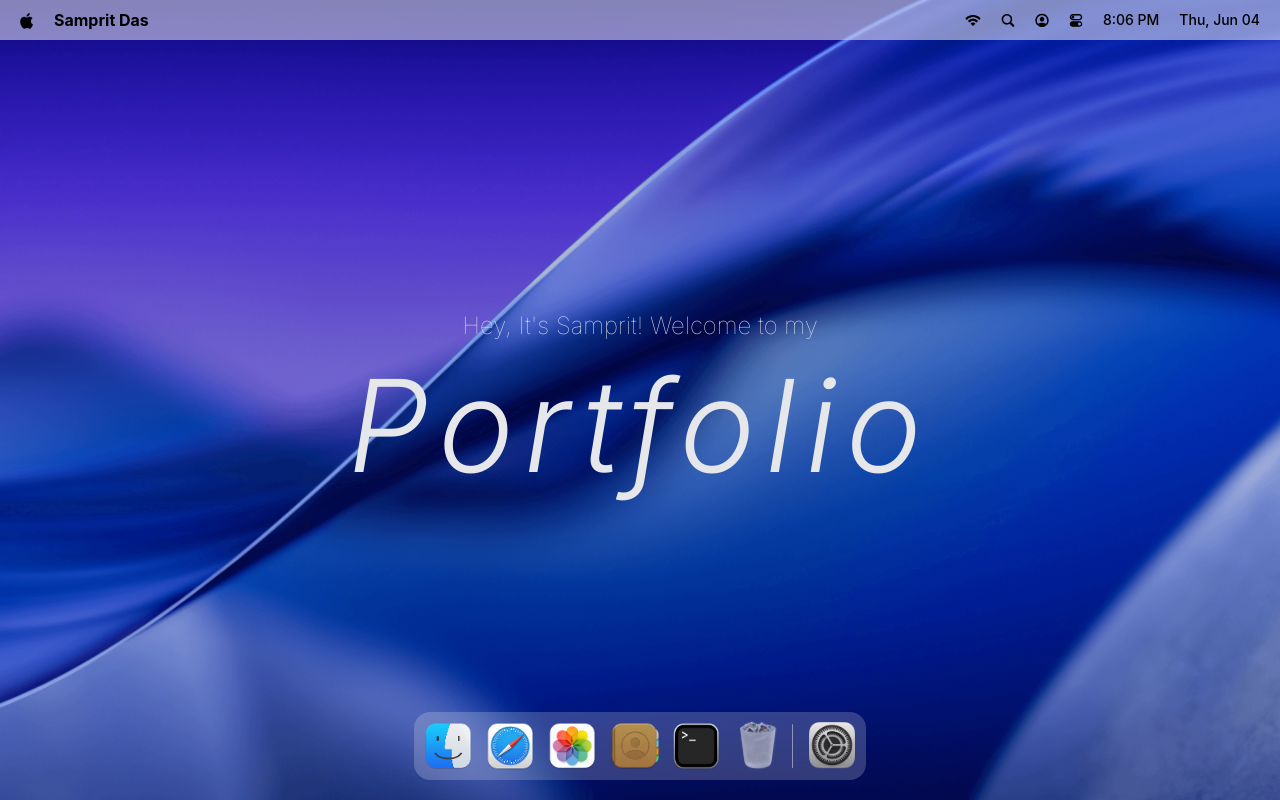
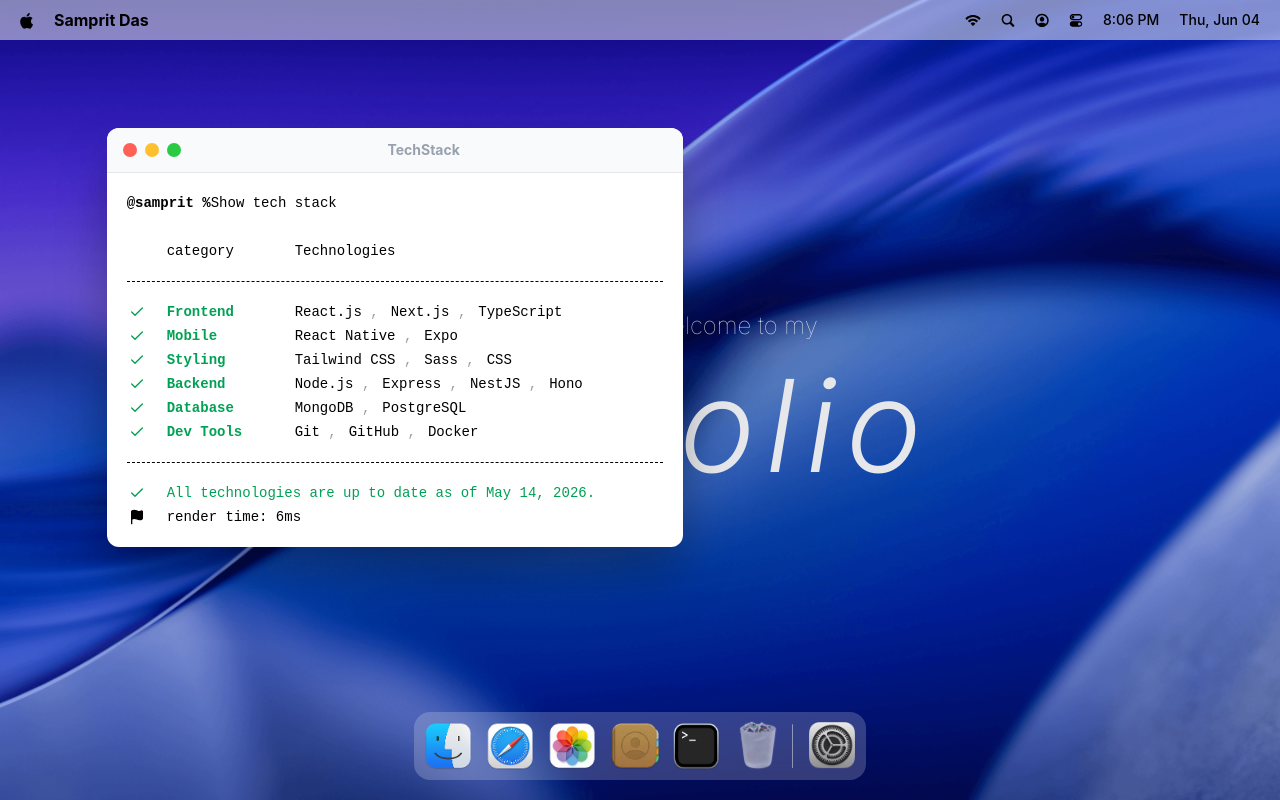
Before and after one commit to samprit004/Mac_Portfolio, a React (Vite) app: page / in a window 1280 px wide. Both pictures are taken after a click on the button 696 px from the left and 746 px from the top of the page. Built offline with nearby package versions, Linux system fonts and the light colour scheme; a web font is replaced by a local one.

Commit message:
terminal window added and implemented a hoc to manage all the windows

```diff
--- a/src/App.jsx
+++ b/src/App.jsx
@@ -1,4 +1,10 @@
+import { Draggable } from 'gsap/Draggable'
+import gsap from 'gsap'
+
+import { Terminal } from '#windows/index.js'
 import { Navbar, Welcome, Dock } from '#components/index.js'
+
+gsap.registerPlugin(Draggable)
 
 const App = () => {
   return (
@@ -6,6 +12,7 @@
       <Navbar />
       <Welcome />
       <Dock />
+      <Terminal />
     </main>
   )
 }
--- /dev/null
+++ b/src/components/WindowControls.jsx
@@ -0,0 +1,25 @@
+import React from 'react'
+import useWindowStore from '#store/Window.js'
+
+const WindowControls = ({target}) => {
+    const {closeWindow} = useWindowStore();
+
+
+  return (
+    <div id='window-controls'>
+        <div
+        className='close'
+        onClick={() => closeWindow(target)}
+        />
+        <div className='minimize'
+        // onClick={() => minimizeWindow(target)}
+        />
+        <div className='maximize cursor-pointer'
+        // onClick={() => maximizeWindow(target)}
+        />
+    </div>
+
+  )
+}
+
+export default WindowControls
--- a/src/components/index.js
+++ b/src/components/index.js
@@ -1,5 +1,6 @@
 import Navbar from './Navbar'
 import Welcome from './Welcome'
 import Dock from './Dock'
+import WindowControls from './WindowControls'
 
-export { Navbar, Welcome, Dock };
+export { Navbar, Welcome, Dock, WindowControls };
--- /dev/null
+++ b/src/hoc/WindowWrapper.jsx
@@ -0,0 +1,50 @@
+import React, { useLayoutEffect, useRef } from 'react'
+import useWindowStore from '#store/Window.js'
+import { useGSAP } from '@gsap/react'
+import gsap from 'gsap'
+import { Draggable } from 'gsap/Draggable'
+
+const WindowWrapper = (Component, windowKey) => {
+
+    const Wrapped = (props) => {
+        const {focusWindow, windows} = useWindowStore();
+        const {isOpen, zIndex} = windows[windowKey];
+        const ref = useRef(null);
+
+        useGSAP(() => {
+            const el = ref.current;
+            if(!el || !isOpen) return;
+            el.style.display = 'block';
+
+            gsap.fromTo(
+                el,
+                { scale: 0.8, opacity: 0 , y: 40},
+                { scale: 1, opacity: 1, y: 0, duration: 0.1, ease: "power3.Out"});
+        },[isOpen])
+
+        useLayoutEffect(() => {
+            const el = ref.current;
+            if(!el) return;
+            el.style.display = isOpen ? 'block' : 'none';
+        },[isOpen])
+
+        useGSAP(() => {
+            const el = ref.current;
+            if(!el) return;
+
+            const [instance] = Draggable.create(el, {onpress: () => focusWindow(windowKey)});
+            return () => instance.kill();
+        },[])
+
+        return( <section id={windowKey} ref={ref} style={{zIndex, display: 'none'}} className="absolute">
+            <Component {...props} />
+        </section>
+        )
+    }
+
+    Wrapped.displayName = `WindowWrapper(${Component.displayName || Component.name || 'Component'})`;
+
+    return Wrapped;
+}
+
+export default WindowWrapper
--- /dev/null
+++ b/src/windows/Terminal.jsx
@@ -0,0 +1,53 @@
+import React from 'react'
+import { Check, Flag } from 'lucide-react'
+import WindowWrapper from '#/hoc/WindowWrapper'
+import { techStack } from '#/constants'
+import { WindowControls } from '#/components'
+
+const Terminal = () => {
+  return (
+    <>
+    <div id='window-header'>
+    <WindowControls target="terminal" />
+      <h2>TechStack</h2>
+    </div>
+
+    <div className='techstack'>
+      <p>
+        <span className='font-bold'>@samprit %</span>
+        Show tech stack
+      </p>
+
+      <div className='label'>
+        <p className='w-32'>category</p>
+        <p>Technologies</p>
+      </div>
+
+      <ul className='content'>
+        {techStack.map(({category, items}) =>(
+          <li key={category} className='flex items-center'>
+            <Check className='check' size={16} color='#00A154'/>
+            <h3 className='w-32'>{category}</h3>
+            <ul>
+              {items.map((item, i) => (
+                <li key={i}>{item} {i < items.length - 1 && <span className='text-gray-400'>,</span>}</li>
+              ))}
+            </ul>
+
+          </li>
+        ))}
+      </ul>
+      <div className='footnote'>
+        <p><Check className='check' size={16} color='#00A154'/> All technologies are up to date as of May 14, 2026.</p>
+        <p className='text-black'>
+          <Flag className='flag' size={16} fill='#000000'/>
+          render time: 6ms
+        </p>
+      </div>
+    </div>
+
+    </>
+  )
+}
+const TerminalWindow = WindowWrapper(Terminal, 'terminal')
+export default TerminalWindow
--- /dev/null
+++ b/src/windows/index.js
@@ -0,0 +1,3 @@
+import Terminal from './Terminal.jsx'
+
+export { Terminal }
```
